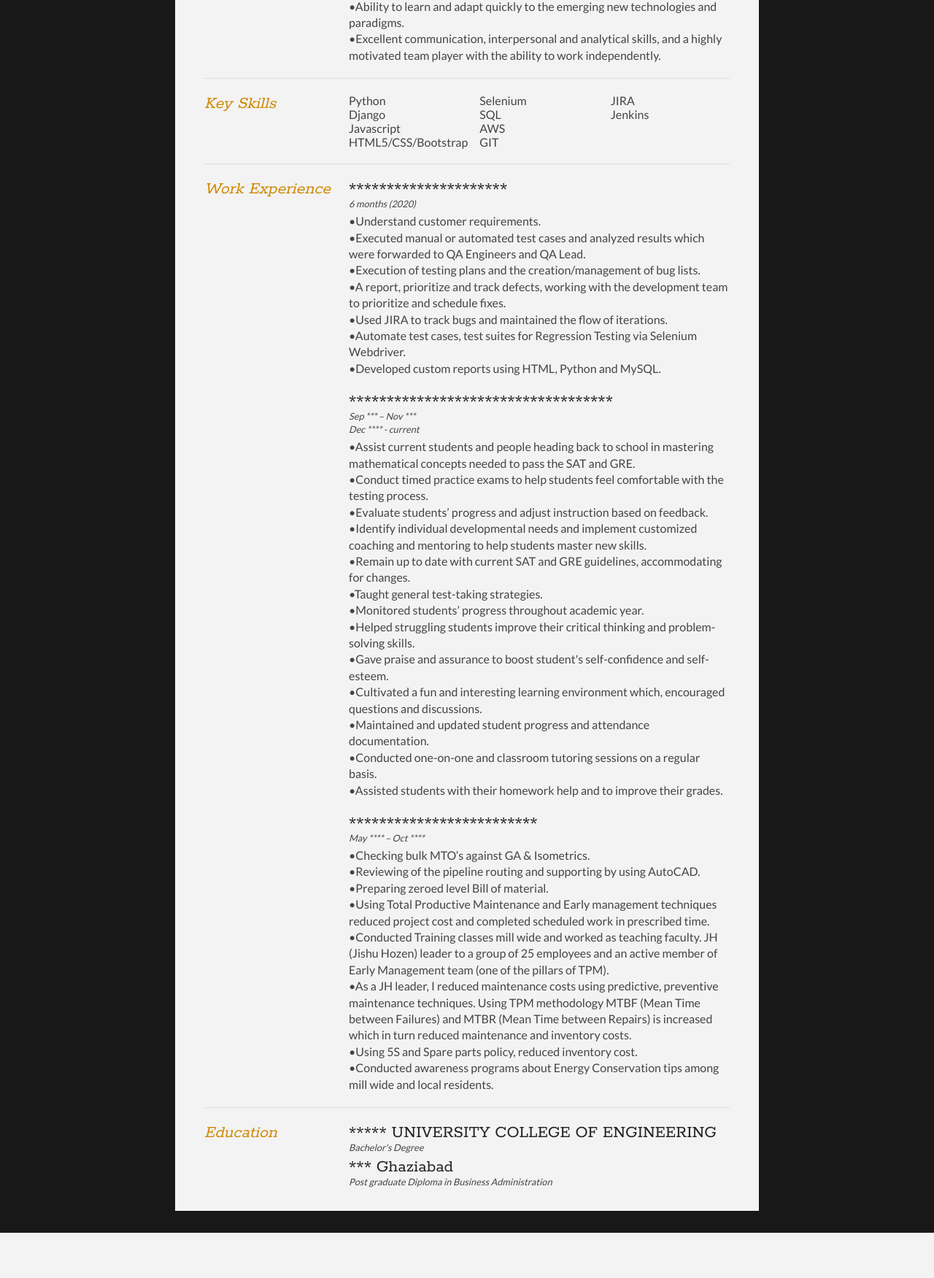
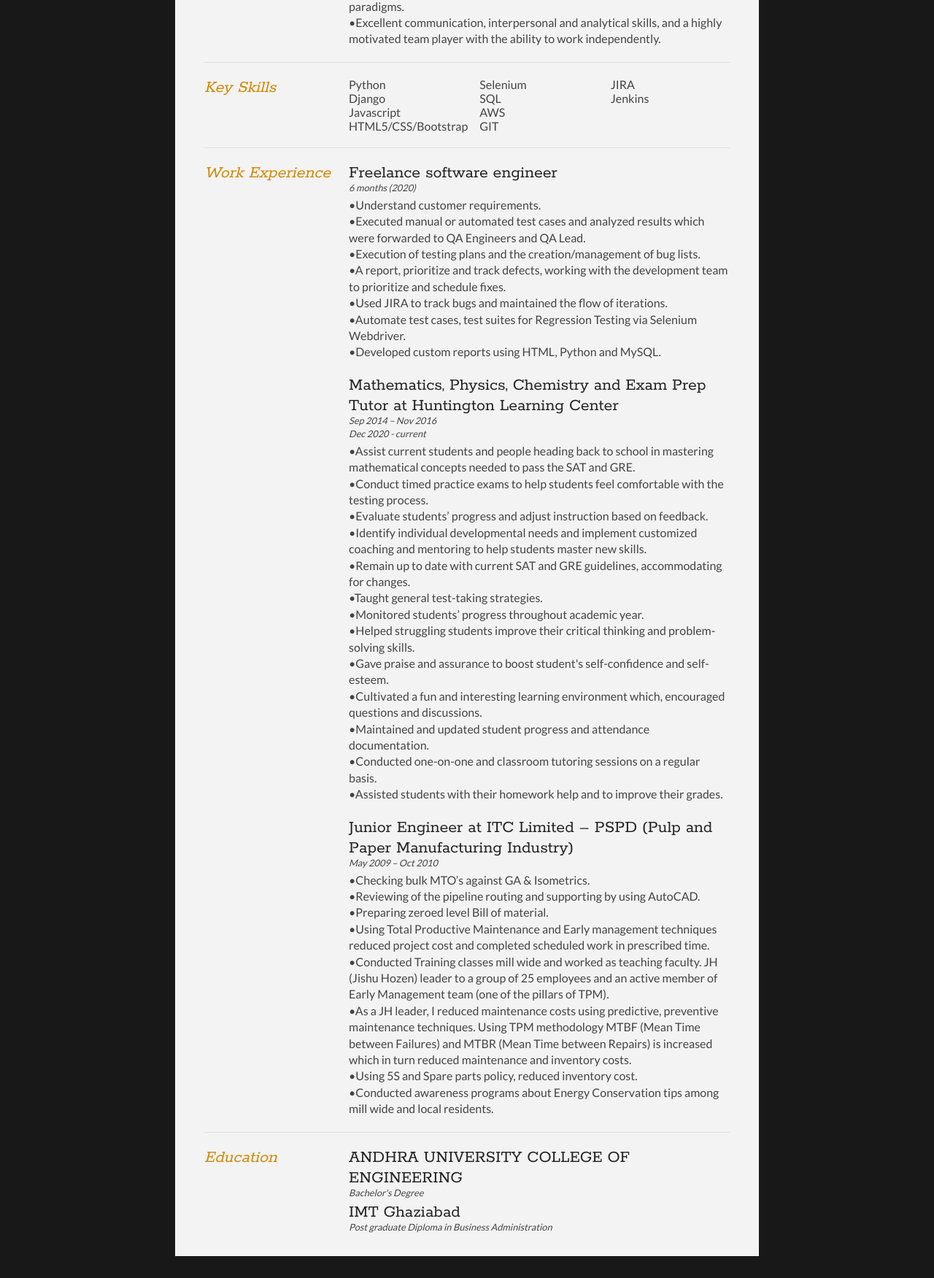
Before and after one commit to apk0201/resumesite, a Django app: page / in a window 1280 px wide. Shown: the part 1395-3146 px from the top of the page at 73% size. Before the commit the page ends 3084 px from the top, so only its background shows below. Run offline with Django 3.2, Linux system fonts and the light colour scheme.

Commit message:
Add files via upload

```diff
--- a/resumesite/templates/home.html
+++ b/resumesite/templates/home.html
@@ -24,8 +24,8 @@
 
 		<div id="contactDetails" class="quickFade delayFour">
 			<ul>
-				<li>****************</a></li>
-				<li>*************</li>
+				<li>aparna.prasoona@gmail.com</a></li>
+				<li>9546465245</li>
 			</ul>
 		</div>
 		<div class="clear"></div>
@@ -54,7 +54,7 @@
 				<article>
 					<h2>Python</h2>
 					<p> <a href="https://github.com/apk0201/FreeCodeCamp_polygon_area_calculator_challenge" target="_blank" class="subDetails"><strong>GIT</strong></a>:Please click on this link to see my python coding skills</p>
-					<p>• Self-taught programmer with Strong knowledge of all phases of SDLC and Strong working knowledge of all Software testing phases (System testing, Sanity testing, Functional testing, System Integration testing, Performance testing, UAT).<br>
+					<p>• Strong knowledge of all phases of SDLC and Strong working knowledge of all Software testing phases (System testing, Sanity testing, Functional testing, System Integration testing, Performance testing, UAT).<br>
 					•Strong understanding of how to write and deploy code. <br>
 					•Have Experience in List Comprehensions and Python inbuilt functions such as Map, Filter and Lambda. <br>
 					•Profound knowledge of software development in Python (libraries used: Beautiful Soup 4 for webscrapping, NumPy, SciPy, matplotlib, Pandas data frames for data analysis, network, urllib2, MySQL dB for database connectivity) and IDEs - sublime text, PyCharm, eclipse, notepad++. <br>
@@ -125,7 +125,7 @@
 
 			<div class="sectionContent">
 				<article>
-					<h2>*********************</h2>
+					<h2>Freelance software engineer</h2>
 					<p class="subDetails">6 months (2020)</p>
 					<p>•Understand customer requirements.<br>
 				•Executed manual or automated test cases and analyzed results which were forwarded to QA Engineers and QA Lead.<br>
@@ -137,8 +137,8 @@
 				</article>
 
 				<article>
-					<h2>***********************************</h2>
-					<p class="subDetails">Sep *** – Nov ***<br> Dec **** - current</p>
+					<h2>Mathematics, Physics, Chemistry and Exam Prep Tutor at Huntington Learning Center</h2>
+					<p class="subDetails">Sep 2014 – Nov 2016<br> Dec 2020 - current</p>
 					<p>•Assist current students and people heading back to school in mastering mathematical concepts needed to pass the SAT and GRE.<br>
 					•Conduct timed practice exams to help students feel comfortable with the testing process.<br>
 					•Evaluate students’ progress and adjust instruction based on feedback.<br>
@@ -155,8 +155,8 @@
 				</article>
 
 				<article>
-					<h2>*************************</h2>
-					<p class="subDetails">May **** – Oct ****</p>
+					<h2>Junior Engineer at ITC Limited – PSPD (Pulp and Paper Manufacturing Industry)</h2>
+					<p class="subDetails">May 2009 – Oct 2010</p>
 					<p>•Checking bulk MTO’s against GA & Isometrics.<br>
 					•Reviewing of the pipeline routing and supporting by using AutoCAD.<br>
 					•Preparing zeroed level Bill of material. <br>
@@ -177,12 +177,12 @@
 
 			<div class="sectionContent">
 				<article>
-					<h2>***** UNIVERSITY COLLEGE OF ENGINEERING</h2>
+					<h2>ANDHRA UNIVERSITY COLLEGE OF ENGINEERING</h2>
 					<p class="subDetails">Bachelor's Degree</p>
 				</article>
 
 				<article>
-					<h2>*** Ghaziabad</h2>
+					<h2>IMT Ghaziabad</h2>
 					<p class="subDetails">Post graduate Diploma in Business Administration</p>
 					<p></p>
 				</article>
```
